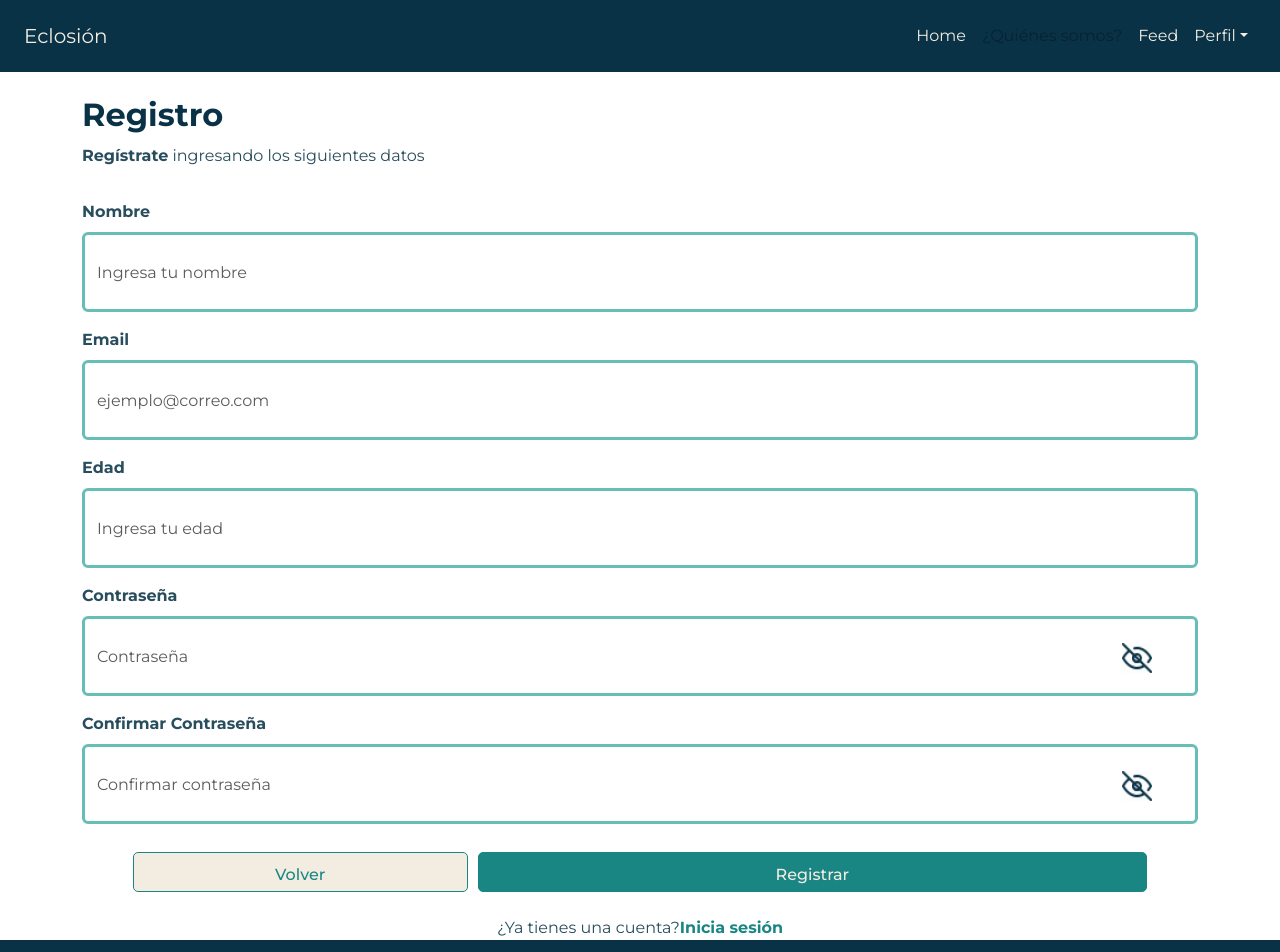
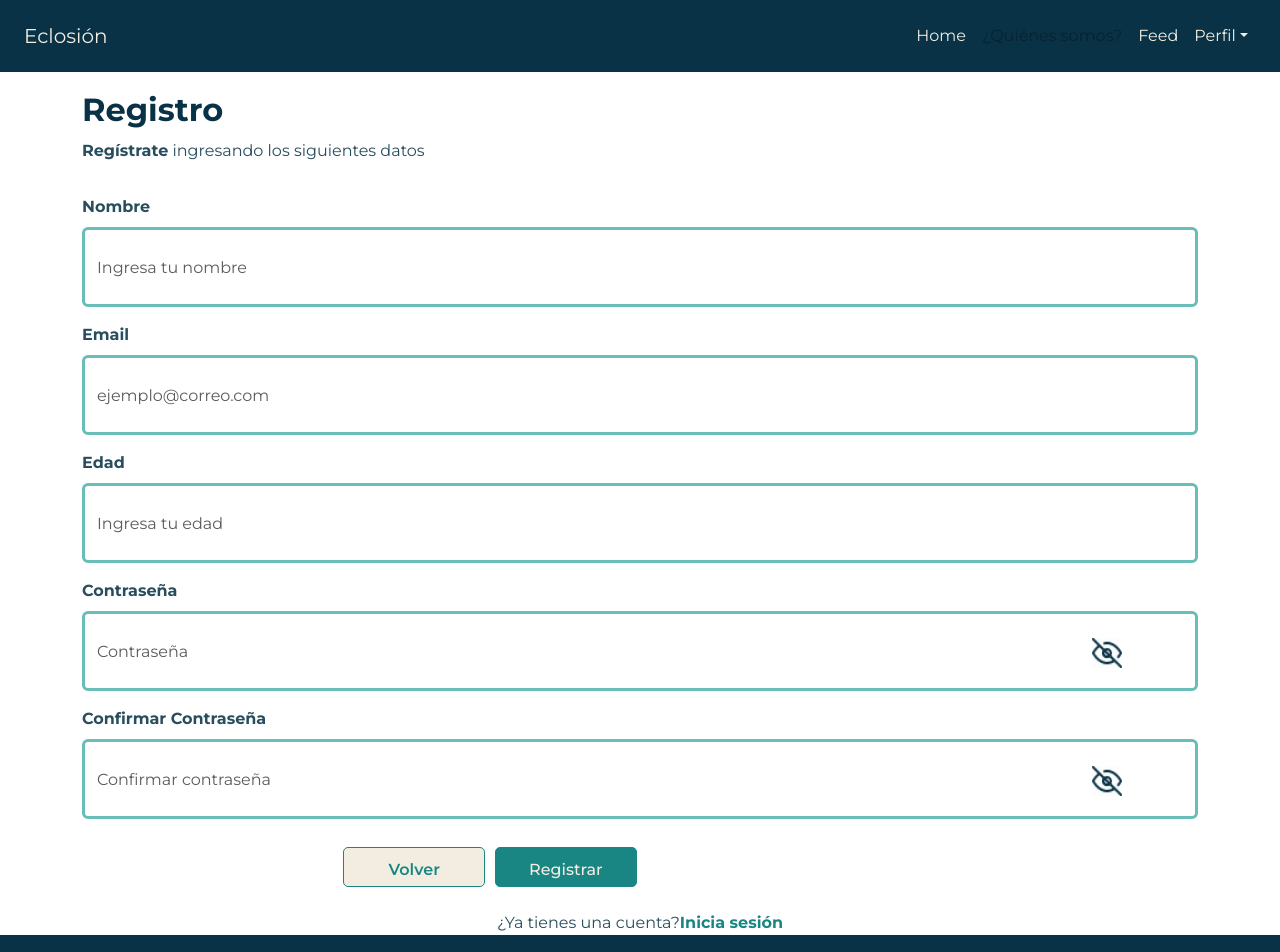
Before and after one commit to valentinatp/react-eclosion, a React (Vite) app: page /register in a window 1280 px wide. Shown: the top 952 px of the page. Built offline with nearby package versions, Linux system fonts and the light colour scheme.

Commit message:
pulido como tuvo que entregarse en sprin 2

```diff
--- a/src/Components/Forms/Register/Register.jsx
+++ b/src/Components/Forms/Register/Register.jsx
@@ -42,7 +42,8 @@ function Register() {
 
   return (
     <>
-      <a href="/" className="form-label fw-bold modal-content boton-regresar">
+      <div Classname="full-page-register">
+      <a href="/" className="boton-regresar">
         <img src={imagenesRegister.img1}  alt="Volver" />
       </a>
       <div className="container mt-5 registro-container">
@@ -57,7 +58,7 @@ function Register() {
             <label htmlFor="nombre" className="form-label fw-bold">Nombre</label>
             <input
               type="text"
-              className="form-control border border-secondary border-2"
+              className="form-control border border-secondary border-2 input-size"
               id="nombre"
               placeholder="Ingresa tu nombre"
               required
@@ -67,7 +68,7 @@ function Register() {
             <label htmlFor="email" className="form-label fw-bold">Email</label>
             <input
               type="email"
-              className="form-control border border-secondary border-2"
+              className="form-control border border-secondary border-2 input-size"
               id="email"
               placeholder="ejemplo@correo.com"
               required
@@ -77,7 +78,7 @@ function Register() {
             <label htmlFor="edad" className="form-label fw-bold">Edad</label>
             <input
               type="number"
-              className="form-control border border-secondary border-2"
+              className="form-control border border-secondary border-2 input-size"
               id="edad"
               placeholder="Ingresa tu edad"
               required
@@ -90,7 +91,7 @@ function Register() {
             <label htmlFor="password" className="form-label fw-bold">Contraseña</label>
             <input
               type={showPassword ? "text" : "password"}
-              className="form-control auto-input border border-secondary border-2 imput-password"
+              className="form-control border border-secondary border-2 imput-password input-size"
               id="password"
               placeholder="Contraseña"
               required
@@ -105,7 +106,7 @@ function Register() {
             <label htmlFor="confirmPassword" className="form-label fw-bold">Confirmar Contraseña</label>
             <input
               type={showConfirm ? "text" : "password"}
-              className="form-control auto-input border border-secondary border-2 imput-password"
+              className="form-control border border-secondary border-2 imput-password input-size"
               id="confirmPassword"
               placeholder="Confirmar contraseña"
               required
@@ -145,6 +146,7 @@ function Register() {
           </div>
         </form>
       </div>
+    </div>
 
     </>
   );
--- a/src/Components/Forms/Register/register-style.css
+++ b/src/Components/Forms/Register/register-style.css
@@ -1,11 +1,12 @@
 /* de aqui para abajo agregar las clases  generales, sin pasarse los  .de aqui empieza los css de registro */
 
-.boton-regresar {display: inline-block;font-size: 32px;text-decoration: none;margin-top: 26px;margin-left: 16px;}
+.boton-regresar {display: inline-block; font-size: 20px;text-decoration: none;margin: 20px 0 0 16px;color: #198683; margin-left: 40px}
 .boton-regresar img {width: 32px;height: 32px;vertical-align: middle;}
 
-.registro-titulo {margin-bottom: 10px;margin-top: -24px;}
+.registro-titulo {margin-bottom: 10px;margin-top: -29px;}
 .registro-container {margin-top: 3px;}
 .registro-descripcion { padding-bottom: 16px;}
+
 
 /* Cambia posicion y tamaño de ojo */
 .input-eye {position: absolute;top: 65%;right: 50px;transform: translateY(-50%);width: 26px;height: 26px;cursor: pointer;display: flex;align-items: center; z-index: 2;}
@@ -23,32 +24,31 @@
 
 .boton-iniciar-sesion {color: #198683;text-decoration: none;font-weight: 700}
 
-.reedireccionando {
-font-size: 2rem;
-  color: #1d3557;
-
-}
+.reedireccionando {font-size: 2rem;color: #1d3557;}
 
 
 /* de aqui para abajo solo agregar clases en los @media */
 @media (min-width: 100px) and (max-width: 767.99px) {
 
-.boton-volver {
-        display: none;
-    }
+.boton-volver {display: none;}
 
-.input-eye {position: absolute;top: 75%;right: 40px;transform: translateY(-50%);width: 26px;height: 26px;cursor: pointer;display: flex;align-items: center; z-index: 2;}
+.boton-regresar {display: inline-block; font-size: 20px;text-decoration: none;margin: 20px 0 0 16px;color: #198683; margin-left: 20px}
+
+ .boton-regresar img {width:16px;height: 26px;vertical-align: middle ;}
+
+.input-eye {position: absolute;top: 75%;right: 40px;transform: translateY(-50%);width: 16px;height: 26px;cursor: pointer;display: flex;align-items: center; z-index: 2;}
+
 
 }
 
 /* Medium devices (tablets, 768px and up) */
 @media (min-width: 768px) and (max-width: 992.99px) {
 
-.boton-volver {
-        display: none;
-    }
+.boton-volver {display: none;}
 }
 .input-eye {position: absolute;top: 72%;right: 50px;transform: translateY(-50%);width: 26px;height: 26px;cursor: pointer;display: flex;align-items: center; z-index: 2;}
+.boton-regresar img {width:16px;height: 26px;vertical-align: middle ;}
+
 
 
 /* Desde 993px en adelante: vuelve al centrado y tamaño normal */
@@ -57,5 +57,9 @@ font-size: 2rem;
         display: none;
     }
 
-    .input-eye {position: absolute;top: 66%;right: 50px;transform: translateY(-50%);width: 26px;height: 26px;cursor: pointer;display: flex;align-items: center; z-index: 2;}
+
+.botones-registro {display: flex;justify-content: center; align-items: center;gap: 10px; margin-top: 20px ; margin-left: -300px;}
+.btn.boton-registrar{width: 10%;font-weight: 500;background-color: #198683;border: 1px solid #198683;color: #F3EDE1;padding: 10px;text-align: center;border-radius: 5px;}
+.btn.boton-volver {width: 10%;font-weight: 600; background-color: #F3EDE1;border: 1px solid #198683;color: #198683;padding: 10px;text-align: center;border-radius: 5px;}
+.input-eye {position: absolute;top: 66%;right: 80px;transform: translateY(-50%);width: 26px;height: 26px;cursor: pointer;display: flex;align-items: center; z-index: 2;}
 }
```
